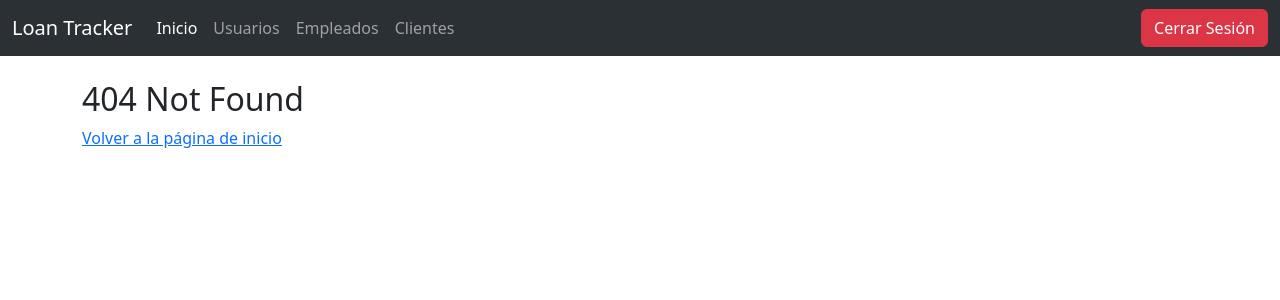
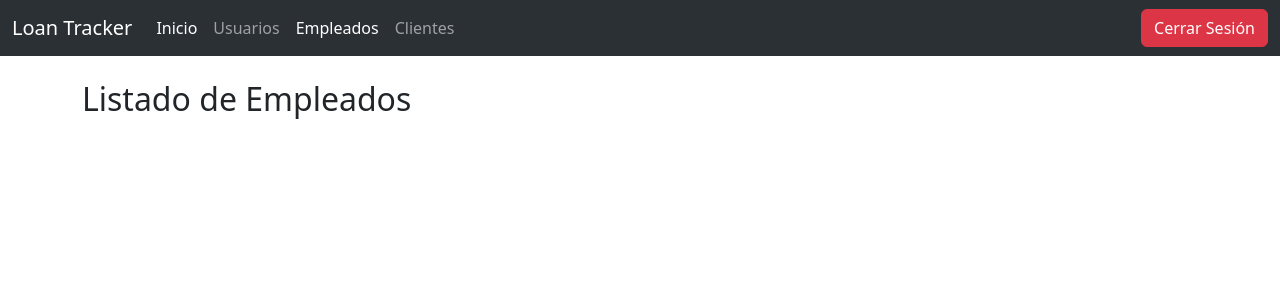
Before and after one commit to vapinedo/React-LoanTracker, a React (Vite) app: page /empleados in a window 1280 px wide. Before the commit this address had no page. Shown: the top 300 px of the page. Built offline with nearby package versions, Linux system fonts and the light colour scheme.

Commit message:
feat(app): add some routes

```diff
--- a/src/AppRouter.tsx
+++ b/src/AppRouter.tsx
@@ -5,6 +5,8 @@ import HomePage from "@feature/home/pages/HomePage";
 import UserNew from "@feature/users/components/UserNew";
 import NotFoundPage from '@shared/components/NotFoundPage';
 import UserAdminPage from "@feature/users/pages/UserAdminPage";
+import CustomerAdminPage from "@feature/customers/pages/CustomerAdminPage";
+import EmployeeAdminPage from "@feature/employees/pages/EmployeeAdminPage";
 
 // const APP_ROUTER = createBrowserRouter([
 //     {
@@ -38,6 +40,8 @@ export default function AppRouter() {
                     <Route path="/" element={ <HomePage /> } />
                     <Route path="/usuarios" element={ <UserAdminPage /> } />
                     <Route path="/usuarios/nuevo" element={ <UserNew /> } />
+                    <Route path="/clientes" element={ <CustomerAdminPage /> } />
+                    <Route path="/empleados" element={ <EmployeeAdminPage /> } />
                     <Route path="*" element={ <NotFoundPage /> } />
                 </Routes>
             </section>
--- /dev/null
+++ b/src/feature/customers/pages/CustomerAdminPage.tsx
@@ -0,0 +1,9 @@
+export default function CustomerAdminPage() {
+  return (
+    <div>
+        <header>
+            <h2>Listado de Clientes</h2>
+        </header>
+    </div>
+  )
+}
--- /dev/null
+++ b/src/feature/employees/pages/EmployeeAdminPage.tsx
@@ -0,0 +1,9 @@
+export default function EmployeeAdminPage() {
+  return (
+    <div>
+        <header>
+            <h2>Listado de Empleados</h2>
+        </header>
+    </div>
+  )
+}
--- a/src/shared/components/Navbar.tsx
+++ b/src/shared/components/Navbar.tsx
@@ -31,11 +31,11 @@ export default function Navbar() {
                         </li>
 
                         <li className="nav-item">
-                            <a className="nav-link" href="#">Empleados</a>
+                            <NavLink className="nav-link" to="/empleados">Empleados</NavLink>
                         </li>
 
                         <li className="nav-item">
-                            <a className="nav-link" href="#">Clientes</a>
+                            <NavLink className="nav-link" to="/clientes">Clientes</NavLink>
                         </li>
                     </ul>
 
```
